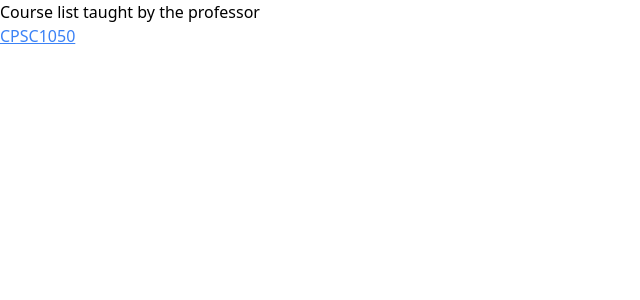
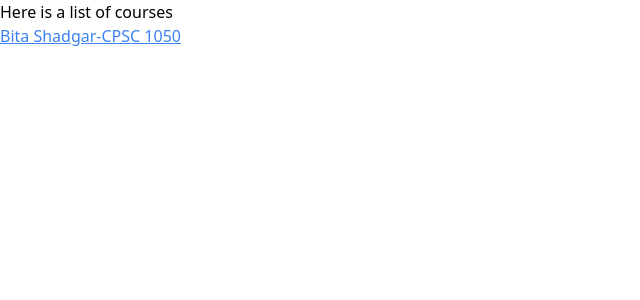
Before and after one commit to Team-JLAP/Ayumi, a Django app: a page that uses professors/templates/professors/base.html in a window 1280 px wide. Shown: the top 300 px of the page, without its empty margins (0-640 px from the left). Run offline with Django 3.2, Linux system fonts and the light colour scheme; data comes from the database, SQL or seed files in the repository; some libraries are stand-ins or nearby versions.

Commit message:
show all results on search_course.html

```diff
--- a/professors/templates/professors/prof_course.html
+++ /dev/null
@@ -1,14 +0,0 @@
-{% extends 'professors/base.html' %} {% block content %}
-<div>
-  <p>Course list taught by the professor</p>
-  <p>
-    {% for course in courses %}
-      <p>
-        <a class="underline text-blue-500" href="{% url 'course_ratings' course.id %}">
-          {{ course.subject }}{{ course.course_number }}
-        </a>
-      </p>
-    {% endfor %}
-  </p>
-</div>
-{% endblock %}
--- a/professors/templates/professors/search_course.html
+++ b/professors/templates/professors/search_course.html
@@ -4,13 +4,14 @@
 results: Course[]
 -->
 <div>
-  <p>Here is a list of professors</p>
+  <p>Here is a list of courses</p>
   {% for result in results %}
   <p>
     <a
       class="underline text-blue-500"
       href="{% url 'course_ratings' result.id %}"
-      >{{ result.professor.name}}</a
+      >{{ result.professor.name}}-{{ result.subject }}
+      {{result.course_number}}</a
     >
   </p>
   {% endfor %}
--- a/professors/urls.py
+++ b/professors/urls.py
@@ -14,5 +14,5 @@ urlpatterns = [
     path('login/', views.login, name='login'),
     path('signup/', views.signup, name='signup'),
     path('profile/userid=<int:user_id>/', views.profile, name='profile'),
-    path('profile/setting/userid=<int:user_id>/', views.profile_setting, name='profile_setting')
+    path('profile/setting/', views.profile_setting, name='profile_setting')
 ]
--- a/professors/views.py
+++ b/professors/views.py
@@ -29,12 +29,12 @@ def search_course(request, subject, course_number):
 
 def search_subject(request, subject):
     courses = Course.objects.filter(subject=subject)
-    return render(request, 'professors/search_subject.html', context={'results': courses})
+    return render(request, 'professors/search_course.html', context={'results': courses})
 
 def prof_course(request, prof_id):
     professor = Professor.objects.get(id=prof_id)
     courses = Course.objects.filter(professor=professor)
-    return render(request, 'professors/prof_course.html', context={'courses': courses})
+    return render(request, 'professors/search_course.html', context={'results': courses})
 
 def rating(request, prof_id, course_name):
     return render(request, 'professors/rating.html', context={'prof_id': prof_id})
@@ -50,5 +50,5 @@ def signup(request):
 def profile(request, user_id):
     return render(request, 'professors/profile.html')
 
-def profile_setting(request, user_id):
+def profile_setting(request):
     return render(request, 'professors/profile_setting.html')
```
Also changed, not shown: professors/templates/professors/search_subject.html (deleted, +0 -20 lines).
